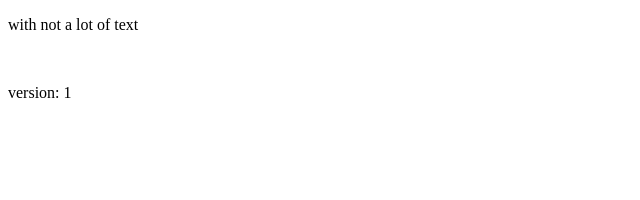
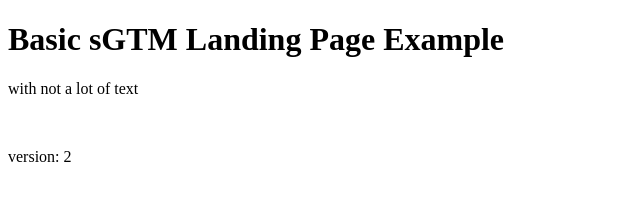
Before and after one commit to robramsaynz/sgtm-landing-page, a plain HTML site: page docs/index.html in a window 1280 px wide. Shown: the whole page, without its empty margins (0-640 px from the left). Drawn offline with Linux system fonts and the light colour scheme.

Commit message:
Fix title

```diff
--- a/docs/index.html
+++ b/docs/index.html
@@ -6,11 +6,11 @@
 
 </head>
 <body>
-    <title>Basic sGTM Landing Page Example</title>
+    <h1>Basic sGTM Landing Page Example</h1>
     <p>with not a lot of text</p>
     <br>
     <p>
-        version: 1
+        version: 2
     </p>
 </body>
 </html>
```
